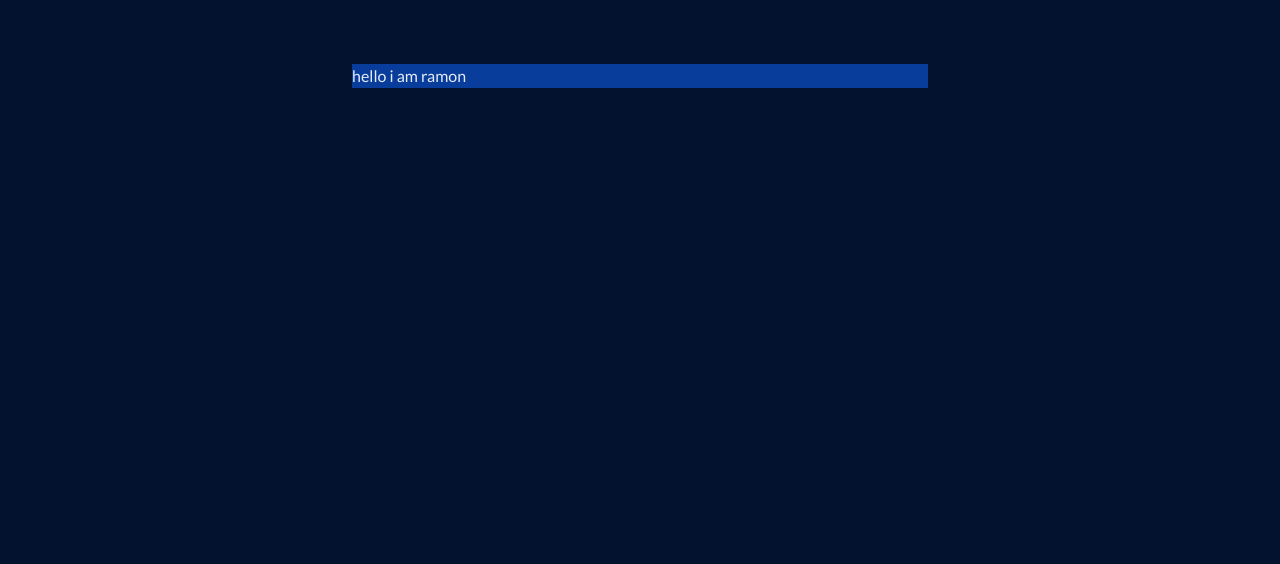
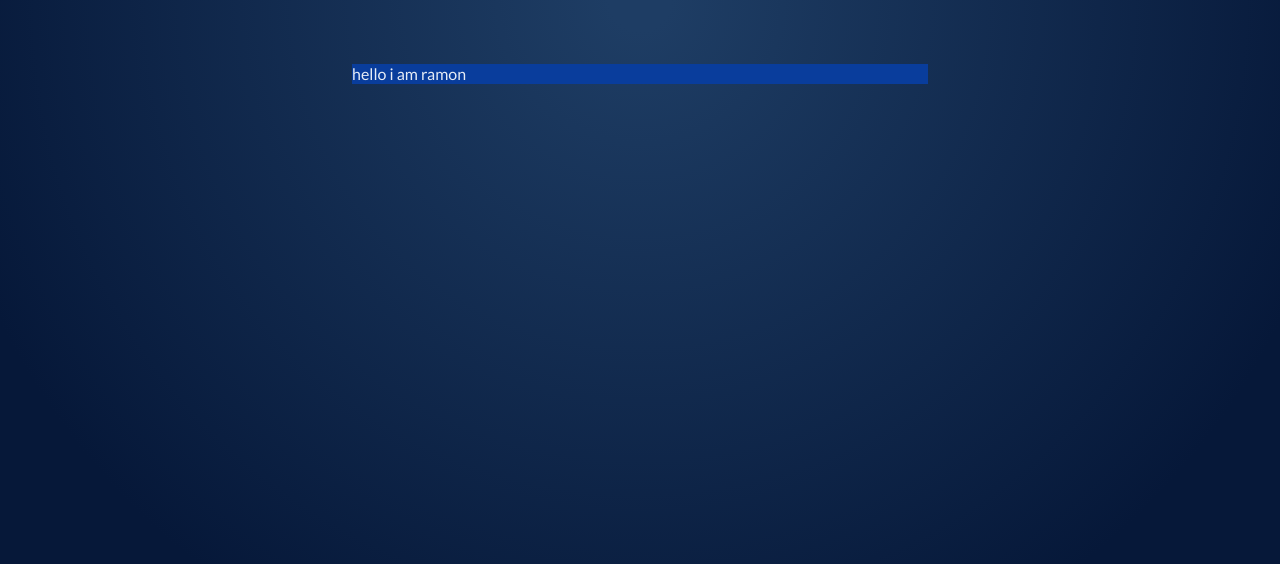
Before and after one commit to ramoneg/portfolio, a Nuxt app: page / in a window 1280 px wide. Shown: the top 564 px of the page. Built offline with nearby package versions, Linux system fonts and the light colour scheme.

Commit message:
Layout style

```diff
--- a/assets/css/layout.scss
+++ b/assets/css/layout.scss
@@ -1,3 +1,24 @@
+/** Body */
+
 body {
-    @apply w-full min-h-screen h-full bg-ocean-900 text-ocean-100;
+    background: #030D20;
+    background: radial-gradient(circle at center top, rgb(30 61 100) 3%, rgb(6, 24, 57) 70%);
+    @apply w-full min-h-screen h-full text-ocean-100 leading-tight;
 }
+
+
+/** Section */
+
+section {
+
+    @apply mt-6;
+
+    @screen sm {
+        @apply mt-12;
+    }
+
+}
+
+section .content {
+    @apply pt-2;
+}
```
